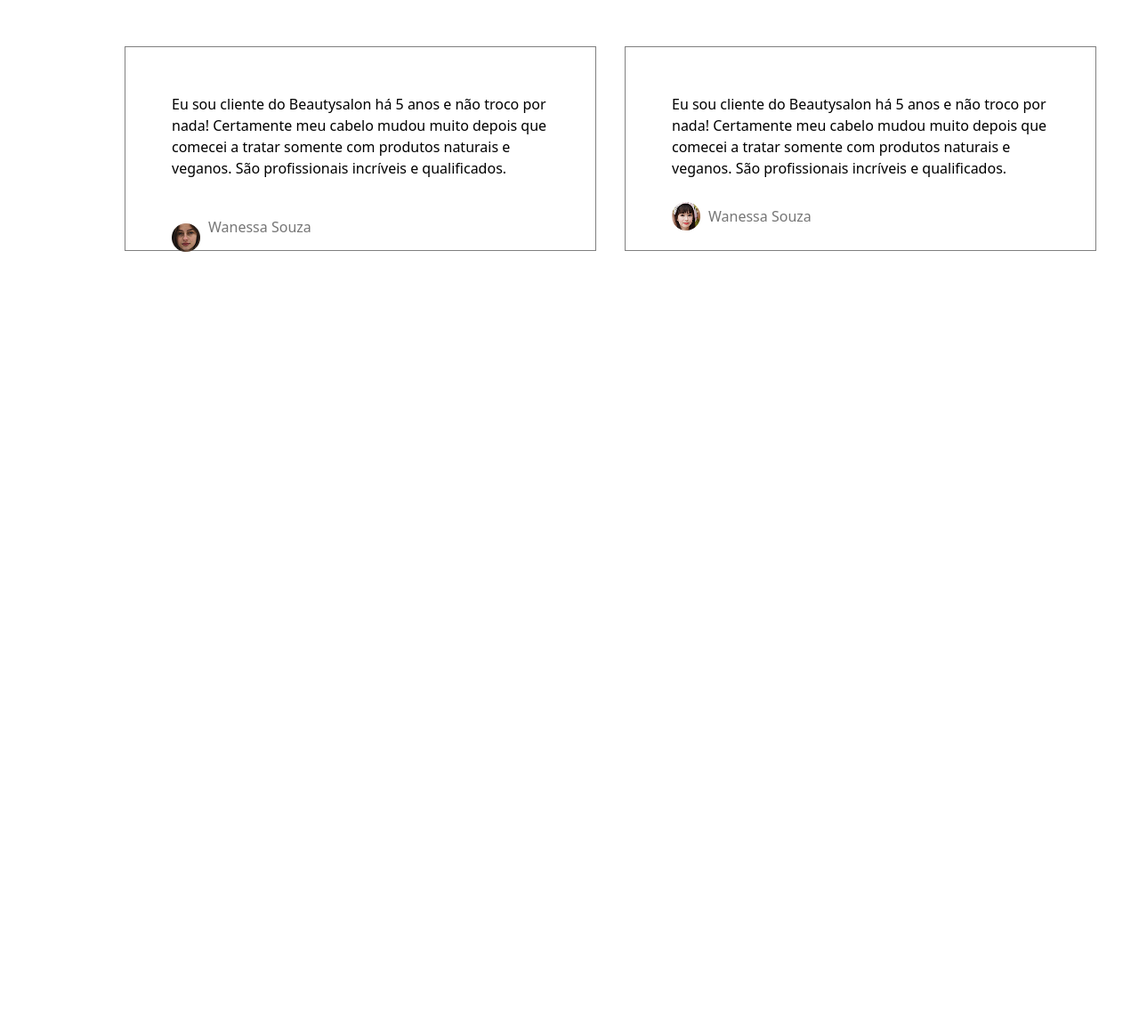
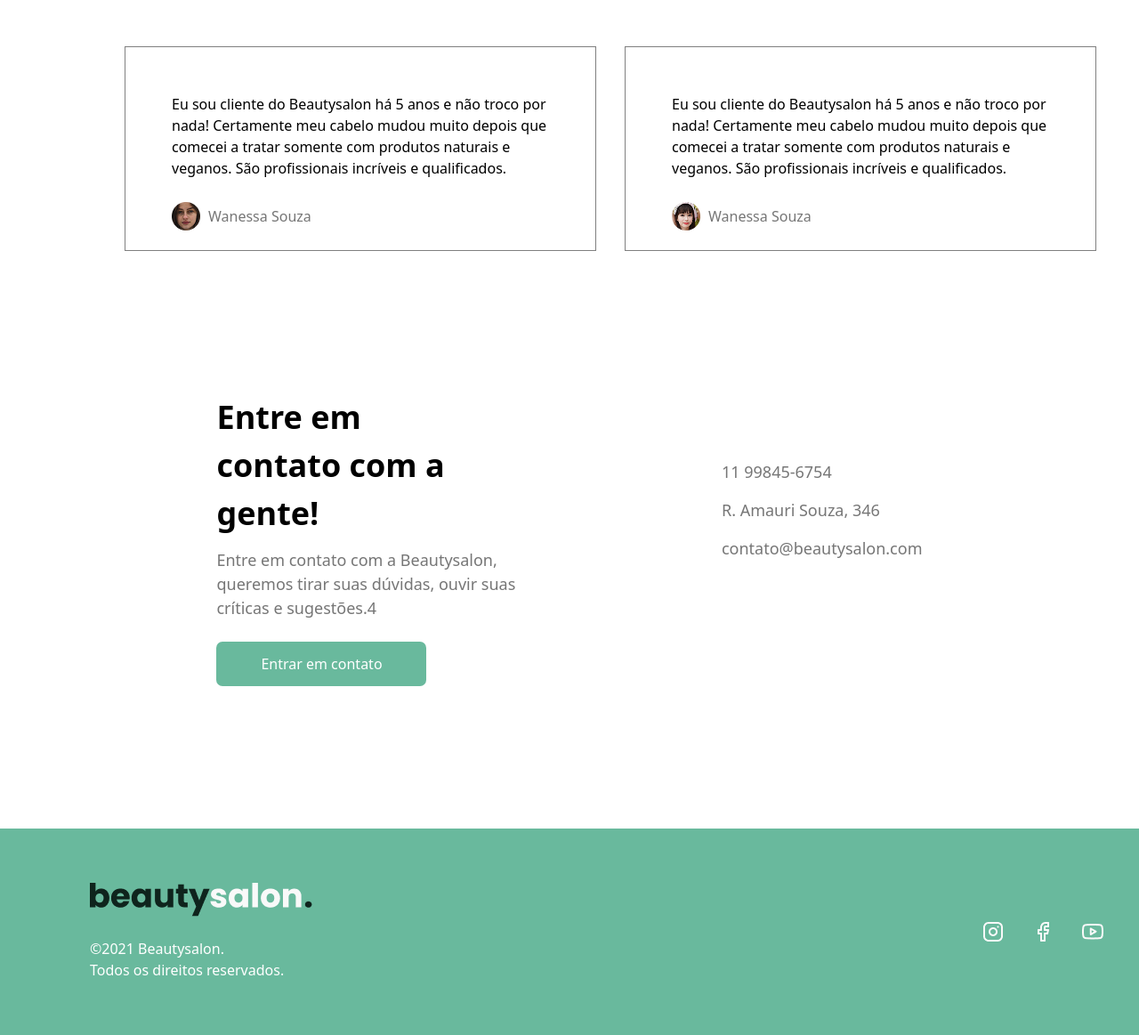
Before and after one commit to maga76/taywingrepo, a website: page index.html in a window 1280 px wide. Shown: the part 2265-3428 px from the top of the page at 89% size. Before the commit the page ends 2548 px from the top, so only its background shows below. Drawn offline with Linux system fonts and the light colour scheme.

Commit message:
footer and feex bag

```diff
--- a/index.html
+++ b/index.html
@@ -73,12 +73,12 @@
         </section>
         <section class="max-w-[1200px] m-auto">
             <div>
-                <p class="lg:text-[36px] text-[#0F241D] text-center font-bold lg:w-[481px] lg:ml-[400px] w-[259px] text-[30px] mt-[80px] text-start ml-[20px]">Depoimentos de quem já passou por aqui</p>
+                <p class="lg:text-[36px] text-[#0F241D] text-center font-bold lg:w-[481px] lg:ml-[400px] w-[259px] text-[30px] mt-[80px] text-start ml-[20px] lg:text-center">Depoimentos de quem já passou por aqui</p>
                 <div class="flex gap-[32px] lg:mt-[55px] flex-wrap">
                     <div class="border border-[grey] lg:w-[530px] lg:h-[230px] lg:p-[52px] lg:ml-[100px] w-[327px] h-[302px] p-[32px] mt-[64px] lg:mt-[0px] ml-[25px]">
                         <p class="text-[16px]">Eu sou cliente do Beautysalon há 5 anos e não troco por nada! Certamente meu cabelo mudou muito depois que comecei a tratar somente com produtos naturais e veganos. São profissionais incríveis e qualificados.</p>
-                        <div class="flex gap-[9px] items-center lg:mt-[26px]">
-                            <img src="./src/images/img-3.png" class="mt-[24px]">
+                        <div class="flex gap-[9px] items-center lg:mt-[26px] mt-[24px]">
+                            <img src="./src/images/img-3.png">
                             <p class="text-[#767676] ">Wanessa Souza</p>
                         </div>
                     </div>
@@ -92,6 +92,30 @@
                 </div>
             </div>
         </section>
+        <section class="max-w-[1200px] m-auto flex-col">
+            <div class="lg:mt-[160px] lg:flex justify-evenly">
+                <aside>
+                    <p class="lg:text-[36px] font-bold lg:w-[300px] ">Entre em contato com a gente!</p>
+                    <p class="lg:text-[18px] text-[#767676] lg:w-[364px] lg:mt-[12px]">Entre em contato com a Beautysalon, queremos tirar suas dúvidas, ouvir suas críticas e sugestões.4</p>
+                    <button class="bg-[#69B99D] w-[236px] h-[50px] text-center justify-center text-[white] rounded-[7px] mt-[24px]">Entrar em contato</button>
+                </aside>
+                <div class="lg:text-[18px] text-[#767676] lg:mt-[75px] lg:flex lg:flex-col gap-4">
+                    <p>11 99845-6754</p>
+                    <p>R. Amauri Souza, 346</p>
+                    <p>contato@beautysalon.com</p>
+                </div>
+            </div>
+        </section>
+        <footer class="bg-[#69B99D]">
+            <div class="max-w-[1200px] m-auto lg:mt-[160px] bg-[#69B99D] lg:flex text-center justify-between items-center ">
+                <aside class="text-[16px] text-[white] lg:p-[61px] text-start">
+                    <img src="./src/images/Logo-1.png " alt="">
+                    <p class="lg:mt-[24px] lg:mt-[12px]">©2021 Beautysalon.</p>
+                    <p>Todos os direitos reservados.</p>
+                </aside>
+                <img src="./src/images/footer.png" class="">
+            </div>
+        </footer>
     </main>
 </body>
 </html>
```
Also changed, not shown: src/images/Logo-1.png (added), src/images/footer.png (added), src/output.css.
